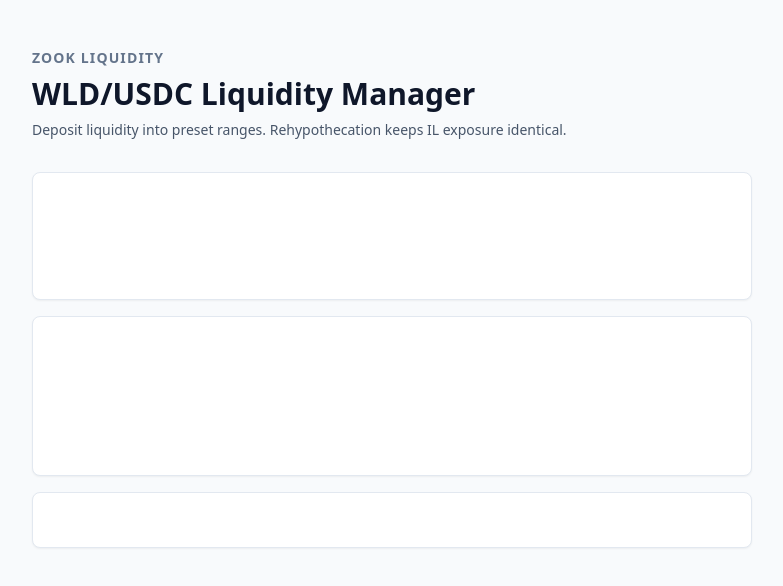
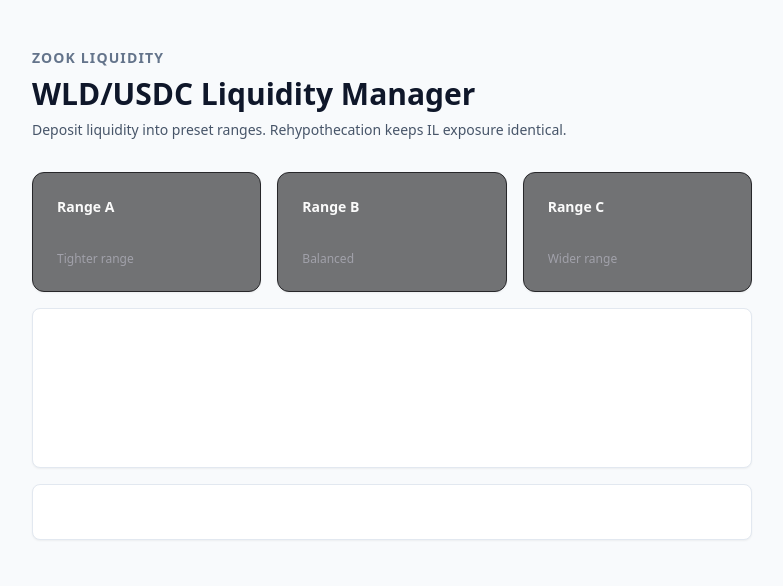
Before and after one commit to Zook-Hook/front-end, a Next.js app: page / in a window 1280 px wide. Shown: the top 586 px of the page, without its empty margins (248-1031 px from the left). Built offline with nearby package versions, Linux system fonts and the light colour scheme.

Commit message:
feat: add A/B/C range selection UI

```diff
--- a/src/app/page.tsx
+++ b/src/app/page.tsx
@@ -13,7 +13,21 @@
         </header>
 
         <div className="flex flex-col gap-4">
-          <div className="h-32 rounded-lg border border-slate-200 bg-white shadow-sm" />
+          <div className="flex gap-4">
+            {[
+              { label: "Range A", description: "Tighter range" },
+              { label: "Range B", description: "Balanced" },
+              { label: "Range C", description: "Wider range" },
+            ].map(({ label, description }) => (
+              <div
+                key={label}
+                className="flex-1 min-h-[120px] flex flex-col justify-between rounded-xl border border-zinc-800 bg-zinc-900/60 p-6 shadow-sm transition hover:ring-1 hover:ring-emerald-400/40 cursor-pointer"
+              >
+                <p className="text-sm font-semibold text-zinc-50">{label}</p>
+                <p className="text-xs text-zinc-400">{description}</p>
+              </div>
+            ))}
+          </div>
           <div className="h-40 rounded-lg border border-slate-200 bg-white shadow-sm" />
           <div className="h-14 rounded-lg border border-slate-200 bg-white shadow-sm" />
         </div>
```
